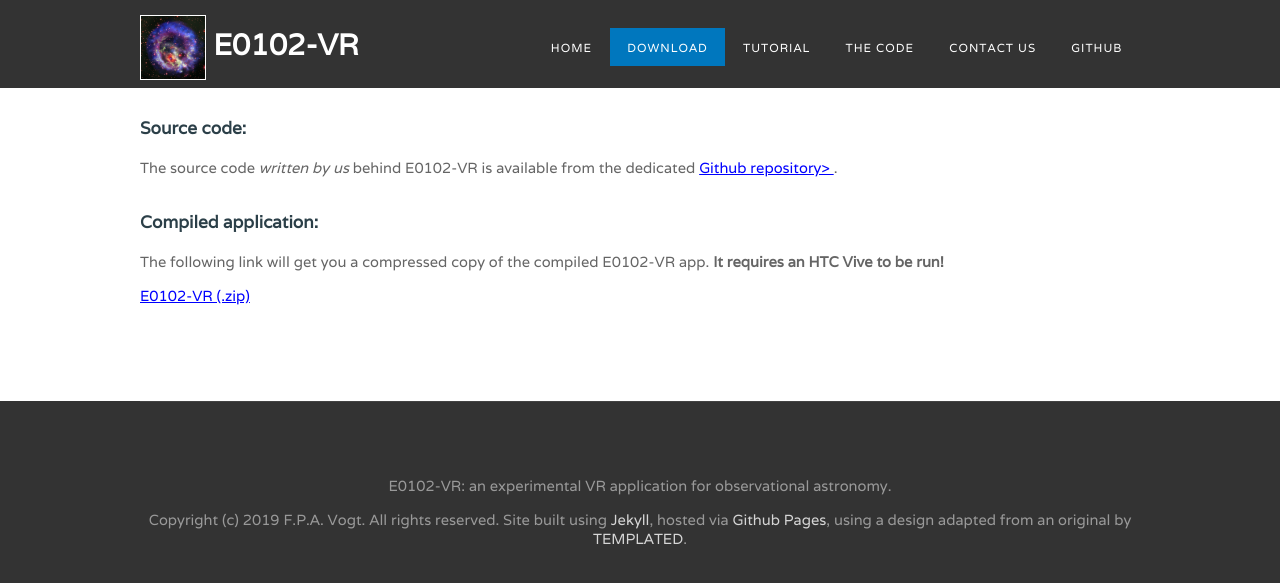
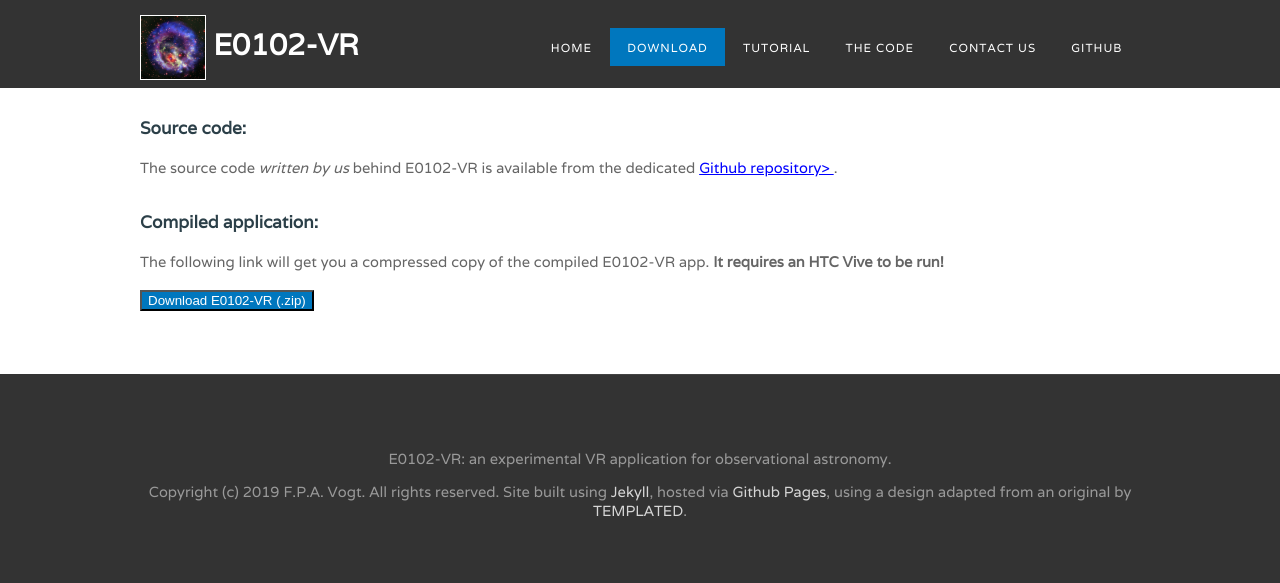
Before and after one commit to fpavogt/E0102-VR, a Jekyll site: the page built from download.html, in a window 1280 px wide. Shown: the top 583 px of the page. Built offline with Jekyll 4.4.1, drawn with Linux system fonts in a browser that asks for light colours.

Commit message:
Fix download button

```diff
--- a/download.html
+++ b/download.html
@@ -17,12 +17,10 @@ The source code <i> written by us</i> behind E0102-VR is available from the dedi
 <br>
 <p style="width:100%;line-height:130%;">
 The following link will get you a compressed copy of the compiled E0102-VR app. <b>It requires an HTC Vive to be run!</b>
+<br>
+<br>
+<button onclick="location.href='E0102_VR_app_20190117a_Win.zip'" type="button" style="background-color: #0077BE; color: #FFF;"> Download E0102-VR (.zip)</button>
 
-<div>
-<ul>
-<li {%if page.fn=="download.html" %} class="current_page_item"{% endif %}><a href="E0102_VR_app_20190117a_Win.zip">E0102-VR (.zip)</a></li>
-</ul>
-</div>
 <br>
 <br>
 </p>
```
